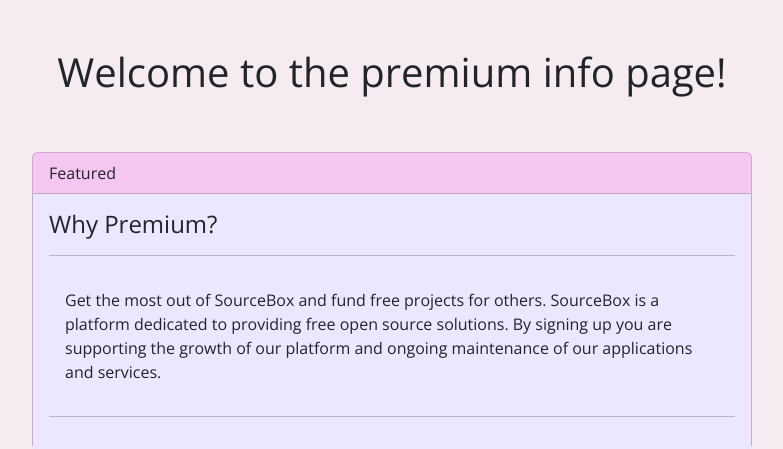
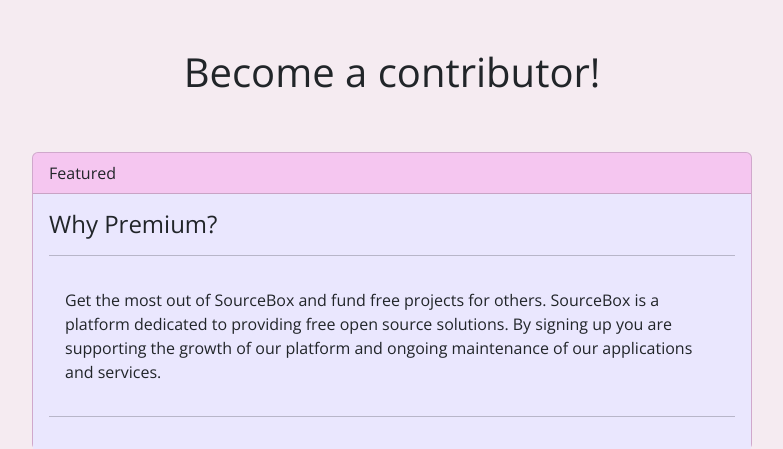
Before and after one commit to Sbussiso/SourceBox-official-website, a Flask app: page /premium_info in a window 1280 px wide. Shown: the part 56-505 px from the top of the page, without its empty margins (248-1031 px from the left). Run offline with Flask 3, Linux system fonts and the light colour scheme; parts of the project's set-up code (start-up, migrations or seed data) failed here and were passed over.

Commit message:
minor changes

```diff
--- a/website/sourcebox/templates/premium_info.html
+++ b/website/sourcebox/templates/premium_info.html
@@ -3,7 +3,7 @@
 {% block content %}
 <br/>
 <br/>
-<h1 align="center">Welcome to the premium info page!</h1>
+<h1 align="center">Become a contributor!</h1>
 <br/>
 
 <div class="container my-4">
```
